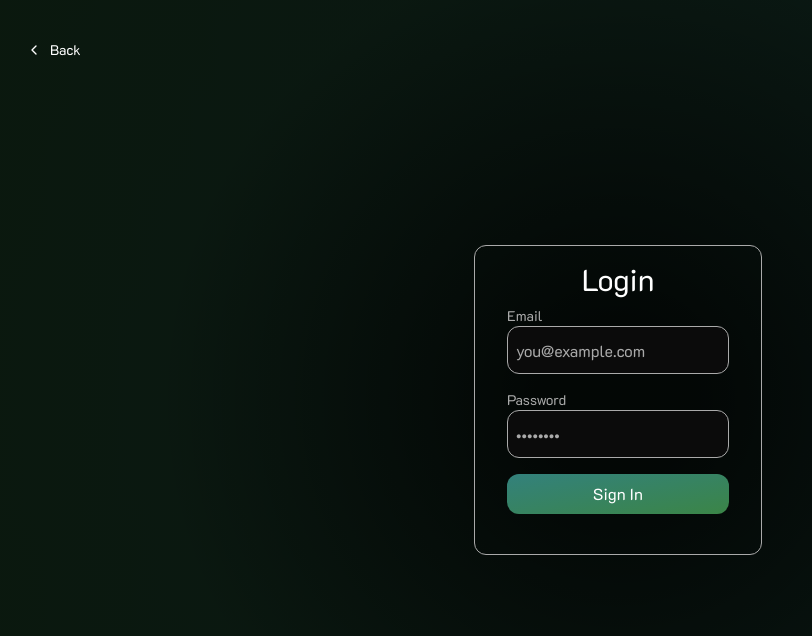
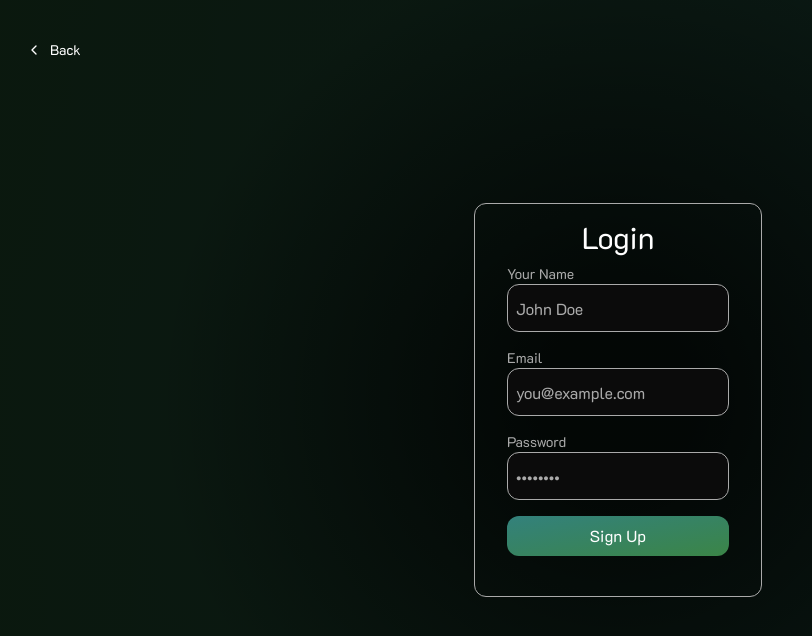
Before and after one commit to GiesserCode/next_words, a Next.js app: page /login in a window 1280 px wide. Shown: the top 636 px of the page, without its empty margins (22-834 px from the left). Built offline with nearby package versions, Linux system fonts and the light colour scheme.

Commit message:
Update page.tsx

```diff
--- a/app/login/page.tsx
+++ b/app/login/page.tsx
@@ -1,32 +1,35 @@
 import Link from "next/link";
-import {cookies} from "next/headers";
-import {createClient} from "@/utils/supabase/server";
-import {redirect} from "next/navigation";
-import "@/components/login.css"
+import { headers, cookies } from "next/headers";
+import { createClient } from "@/utils/supabase/server";
+import "@/components/login.css";
 
 export default function Login({
   searchParams,
 }: {
   searchParams: { message: string };
 }) {
-    const signIn = async (formData: FormData) => {
+  const signUp = async (formData: FormData) => {
     "use server";
 
+    const origin = headers().get("origin");
     const email = formData.get("email") as string;
     const password = formData.get("password") as string;
     const cookieStore = cookies();
     const supabase = createClient(cookieStore);
 
-        const {error} = await supabase.auth.signInWithPassword({
+    const { error } = await supabase.auth.signUp({
       email,
       password,
+      options: {
+        emailRedirectTo: `${origin}/auth/callback`,
+      },
     });
 
     if (error) {
-            //idk what to do
+      console.error("/login?message=Could not authenticate user");
     }
 
-        return redirect("/dashboard");
+    console.error("/login?message=Check email to continue sign in process");
   };
 
   return (
@@ -47,17 +50,31 @@ export default function Login({
           strokeLinejoin="round"
           className="mr-2 h-4 w-4 transition-transform group-hover:-translate-x-1"
         >
-                    <polyline points="15 18 9 12 15 6"/>
-                </svg>
-                {" "}
+          <polyline points="15 18 9 12 15 6" />
+        </svg>{" "}
         Back
       </Link>
 
-            <div className={"w-screen h-screen grid place-items-center absolute top-0 left-0"}>
+      <div
+        className={
+          "w-screen h-screen grid place-items-center absolute top-0 left-0"
+        }
+      >
         <form
           className="flex flex-col border rounded-xl py-4 px-8 border-second"
-                    action={signIn}
-                ><h1 className={"w-full text-center text-3xl mb-2"}>Login</h1>
+          action={signUp}
+        >
+          <h1 className={"w-full text-center text-3xl mb-2"}>Login</h1>
+          <label className="text-sm text-second" htmlFor="name">
+            Your Name
+          </label>
+          <input
+            className="input"
+            name="name"
+            placeholder="John Doe"
+            required
+            autoComplete={"off"}
+          />
           <label className="text-sm text-second" htmlFor="email">
             Email
           </label>
@@ -77,16 +94,12 @@ export default function Login({
             placeholder="••••••••"
             required
           />
-                    <button className="button background-gradient">
-                        Sign In
-                    </button>
+          <button className="button background-gradient">Sign Up</button>
           <p
             id="errorMessage"
             className="mt-2 p-2 bg-foreground/10 text-foreground text-red-500"
-                    >
-                    </p>
+          ></p>
         </form>
-
       </div>
     </div>
   );
```
Lines whose indentation alone changed are shown as unchanged.
